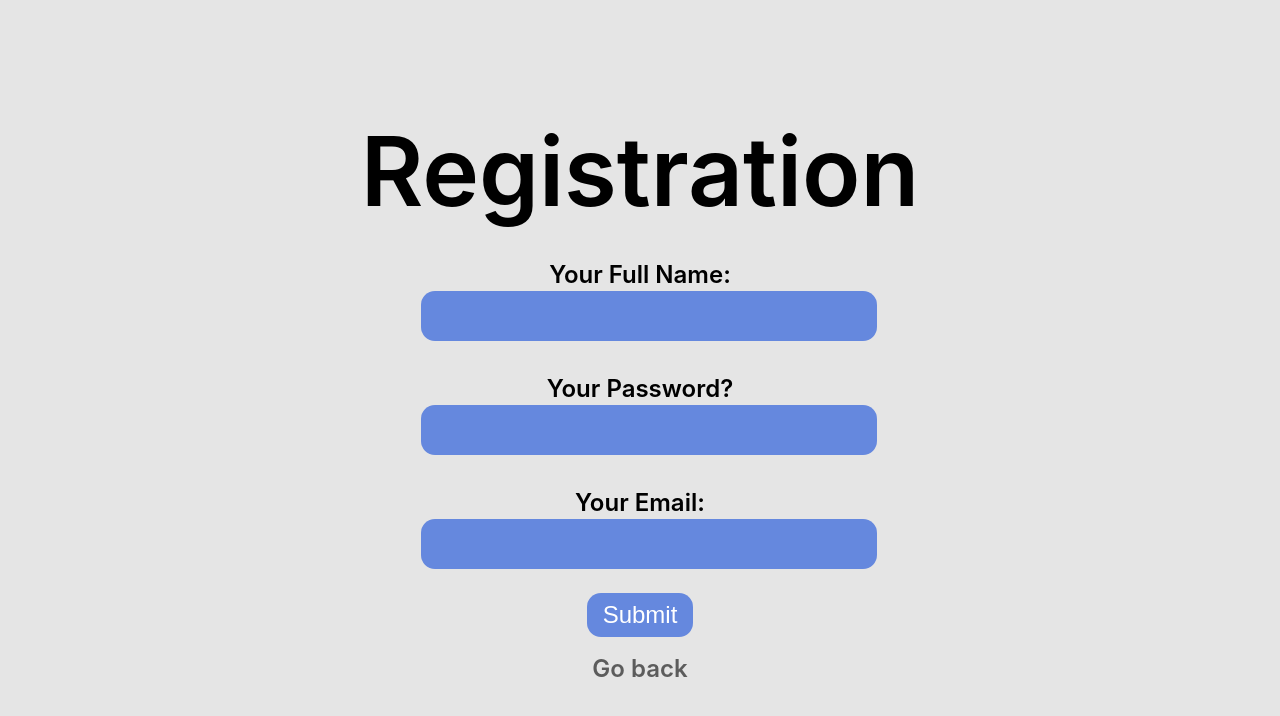
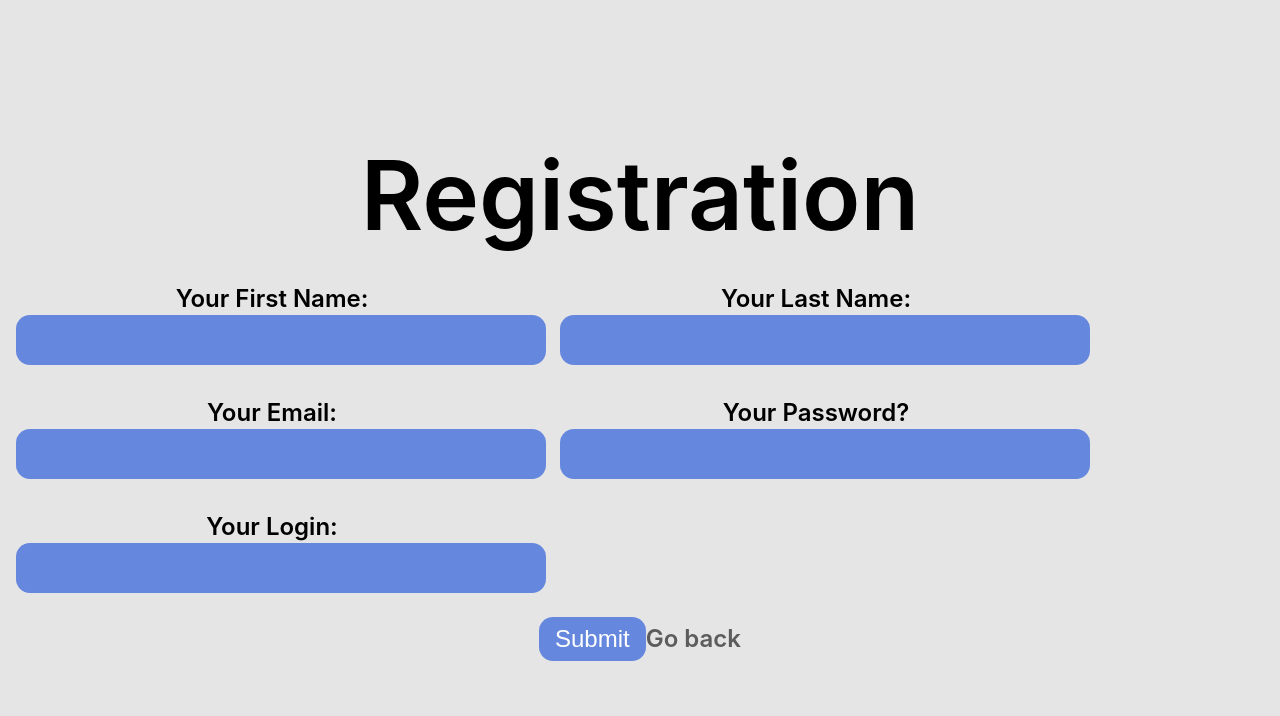
Before and after one commit to erboland/hackNUFBProjFront, a React (Create React App) app: page /#/registration in a window 1280 px wide. Shown: the top 716 px of the page. Built offline with nearby package versions, Linux system fonts and the light colour scheme.

Commit message:
temporary api connection

```diff
--- a/src/Components/Registration.jsx
+++ b/src/Components/Registration.jsx
@@ -1,35 +1,66 @@
-import React from 'react';
+import React, {useState} from 'react';
 import './signIn.css';
 import {Link, useHistory} from 'react-router-dom';
 
 function Registration() {
   const history = useHistory();
+
+  const [user, setUser] = useState ({email: "", password:"", firstName:"", lastName:"", login: ""});
+
+  const handleChange = (type, value) =>{
+    setUser({...user, type: value});
+  }
+
   const handleSubmit = () =>{
-    history.push('/room');
+    console.log(user);
+//    history.push('/room');
+//    fetch('http://62.171.186.222:9090/api/auth/login', {
+//      method: "POST",
+//      body: JSON.stringify(user),
+//      headers: {"Content-type": "application/json;charset=UTF-8", "Access-Control-Allow-Origin": "*"},
+//      mode:"no-cors"
+//    }).then(res=>{
+//      console.log(res);
+//    })
   }
 
   return (
     <div className="container">
-      <div className="signInContainer">
+      <div className="regContainer">
         <h1>Registration</h1>
+        <div className="inputs">
           <div className="inputRow">
-          <label for="id">
-            Your Full Name:
+            <label for="fName">
+              Your First Name:
             </label>
-          <input type="text" name="name"/>
+            <input type="text" name="fName" value={user.firstName} onChange={(e)=>handleChange("firstName", e.target.value)}/>
+          </div>
+          <div className="inputRow">
+            <label for="lName">
+              Your Last Name:
+            </label>
+            <input type="text" name="lName" value={user.lastName} onChange={(e)=>handleChange("lastName", e.target.value)}/>
+          </div>
+          <div className="inputRow">
+            <label for="email">
+              Your Email:
+            </label>
+            <input type="email" name="email" value={user.email} onChange={(e)=>handleChange("email", e.target.value)} />
           </div>
           <div className="inputRow">
             <label for="password">
               Your Password?
             </label>
-          <input name="password" type="password"/>
+            <input name="password" type="password" value={user.password} onChange={(e)=>handleChange("password", e.target.value)}/>
           </div>
           <div className="inputRow">
-          <label for="email">
-            Your Email:
+            <label for="login">
+              Your Login:
             </label>
-          <input name="email" type="email"/>
+            <input name="text" type="login" value={user.login} onChange={(e)=>handleChange("login", e.target.value)}/>
           </div>
+        </div>
+
         <button className="loginButton" onClick={handleSubmit}>Submit</button>
         <Link className="noRegister" to="/">Go back</Link>
       </div>
--- a/src/Components/SignIn.jsx
+++ b/src/Components/SignIn.jsx
@@ -1,12 +1,30 @@
-import React from 'react';
+import React, {useState} from 'react';
 import './signIn.css';
 import {Link, useHistory} from 'react-router-dom';
 
+
 function SignIn() {
   const history = useHistory();
+  const [user, setUser] = useState ({email: "", password:"", rememberMe: false})
 
   const handleClick = () =>{
-    history.push('/room');
+//    history.push('/room');
+    fetch('http://62.171.186.222:9090/api/auth/login', {
+      method: "POST",
+      body: JSON.stringify(user),
+      headers: {"Content-type": "application/json;charset=UTF-8", "Access-Control-Allow-Origin": "*"},
+    }).then(res=>{
+      console.log(res);
+    })
+  }
+
+  const changeUser = (type, value) =>{
+
+    if (type === "password") {
+      setUser({...user, password: value});
+    } else {
+      setUser({...user, email: value});
+    }
   }
 
   return (
@@ -15,15 +33,15 @@ function SignIn() {
         <h1>Hello!</h1>
         <div className="inputRow">
           <label for="id">
-            Your ID:
+            Your Email:
           </label>
-          <input type="text" name="id"/>
+          <input type="text" name="id" value={user.email} onChange={(e)=>changeUser("email", e.target.value)}/>
         </div>
         <div className="inputRow">
           <label for="password">
             Your Password?
           </label>
-          <input name="password" type="password"/>
+          <input name="password" type="password" value={user.password} onChange={(e)=>changeUser("password", e.target.value)}/>
         </div>
         <button className="loginButton" onClick={handleClick}>Enter</button>
         <Link className="noRegister" to="/registration">Have not already registered?</Link>
--- a/src/Components/signIn.css
+++ b/src/Components/signIn.css
@@ -30,6 +30,26 @@
   color: #000000;
   margin-bottom: 16px;
   margin-top: 0;
+}
+
+.regContainer h1{
+  font-style: normal;
+  font-weight: 600;
+  font-size: 6rem;
+  line-height: 7rem;
+  color: #000000;
+  margin-bottom: 16px;
+  margin-top: 0;
+}
+
+.regContainer .inputs {
+  display: flex;
+  flex-wrap: wrap;
+}
+
+.regContainer .inputs .inputRow {
+  width: 40%;
+  margin: 1rem;
 }
 
 .emoji{
```
Lines whose indentation alone changed are shown as unchanged.
